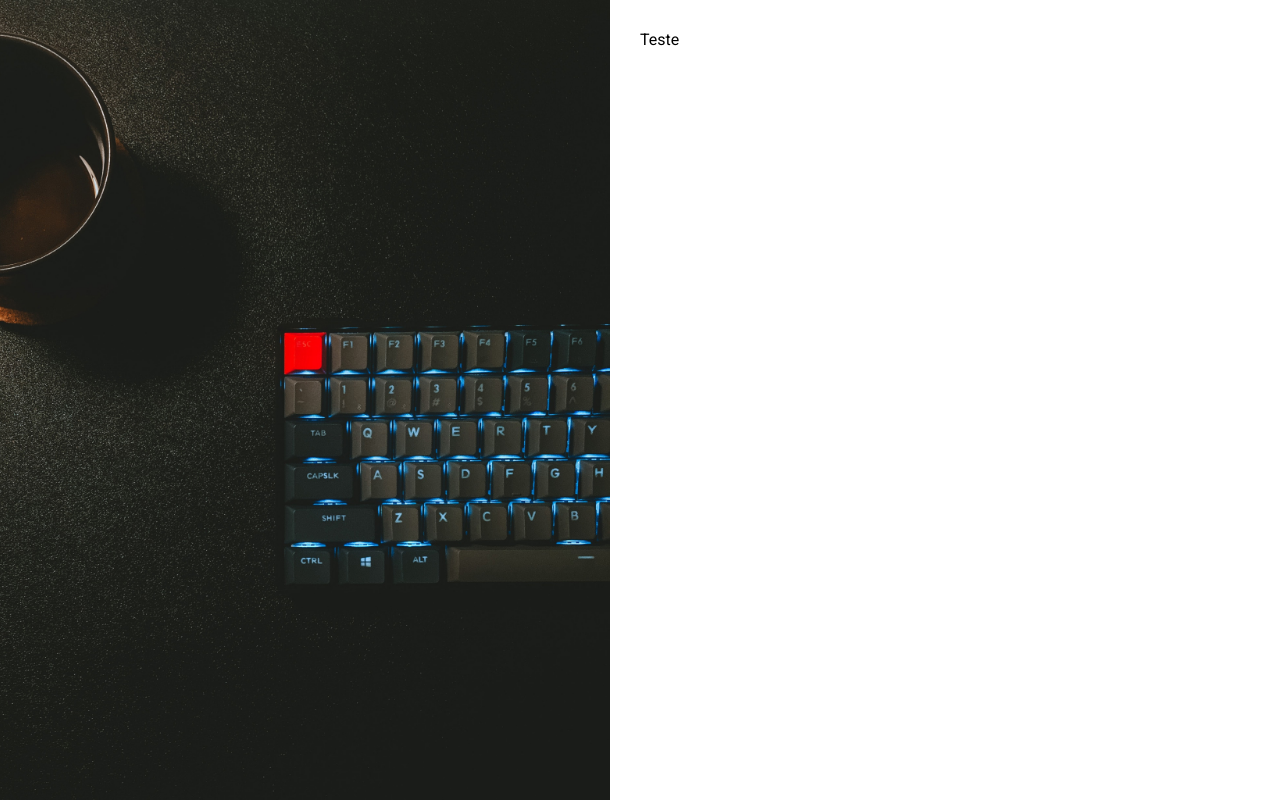
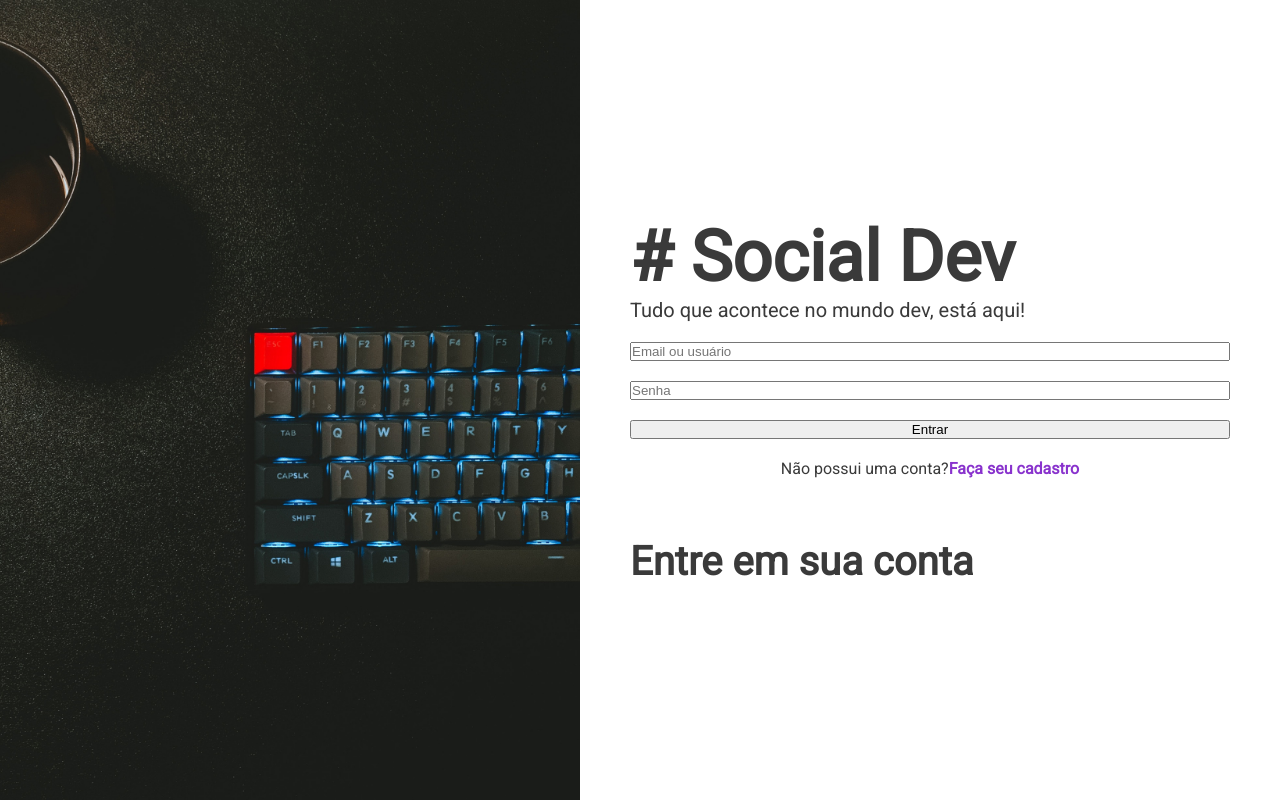
Before and after one commit to gmartins-dev/next-socialdev, a Next.js app: page /login in a window 1280 px wide. Built offline with nearby package versions, Linux system fonts and the light colour scheme.

Commit message:
criado esqueleto da pagina de login

```diff
--- a/pages/_app.jsx
+++ b/pages/_app.jsx
@@ -8,6 +8,13 @@
 
   body {
     font-family: 'Roboto', sans-serif;
+    color: #3A3A3A;
+  }
+
+  a {
+    color: #8933cd;
+    font-weight: bold;
+    text-decoration: none;
   }
 `;
 
--- a/pages/login.jsx
+++ b/pages/login.jsx
@@ -1,5 +1,46 @@
+import styled from 'styled-components';
 import ImageWithSpace from '../src/components/layout/ImageWithSpace';
+import { H1 } from './../src/components/typography/H1';
+import { H2 } from './../src/components/typography/H2';
+import { H4 } from './../src/components/typography/H4';
+
+const FormContainer = styled.div`
+  margin-top: 60px;
+`;
+
+const Form = styled.form`
+  display: flex;
+  flex-direction: column;
+  margin: 20px 0;
+  gap: 20px;
+`;
+
+const Text = styled.p`
+  text-align: center;
+`;
 
 export default function LoginPage({}) {
-  return <ImageWithSpace>Teste</ImageWithSpace>;
+  return (
+    <ImageWithSpace>
+      <H1># Social Dev</H1>
+      <H4>Tudo que acontece no mundo dev, está aqui!</H4>
+
+      <Form>
+        <input
+          placeholder="Email ou usuário"
+          type="email"
+        />
+        <input placeholder="Senha" type="password" />
+        <button>Entrar</button>
+      </Form>
+      <Text>
+        Não possui uma conta?
+        <a href="#">Faça seu cadastro</a>
+      </Text>
+
+      <FormContainer>
+        <H2>Entre em sua conta</H2>
+      </FormContainer>
+    </ImageWithSpace>
+  );
 }
--- a/src/components/layout/ImageWithSpace.jsx
+++ b/src/components/layout/ImageWithSpace.jsx
@@ -1,6 +1,6 @@
 import styled from 'styled-components';
 
-const WIDTH_BREAK = '600px';
+const WIDTH_BREAK = '700px';
 
 // fundo geral/externo do site
 const StyledFlex = styled.div`
@@ -24,16 +24,19 @@
 //todo conteudo interno da pagina
 const StyledContainer = styled.div`
   background-color: white;
-  padding: 30px;
+  padding: 30px 50px;
 
   @media (min-width: ${WIDTH_BREAK}) {
-    width: 100%;
-    min-width: calc(${WIDTH_BREAK} - 60px);
+    min-width: calc(${WIDTH_BREAK} - 100px);
   }
 
   @media (max-width: ${WIDTH_BREAK}) {
     min-width: 100%;
   }
+
+  display: flex;
+  flex-direction: column;
+  justify-content: center;
 `;
 
 //Component JSX:
--- /dev/null
+++ b/src/components/typography/H1.jsx
@@ -0,0 +1,8 @@
+import styled from 'styled-components';
+
+export const H1 = styled.h1`
+  font-size: 70px;
+  font-weight: bold;
+`;
+
+export default H1;
--- /dev/null
+++ b/src/components/typography/H2.jsx
@@ -0,0 +1,8 @@
+import styled from 'styled-components';
+
+export const H2 = styled.h2`
+  font-size: 40px;
+  font-weight: bold;
+`;
+
+export default H2;
--- /dev/null
+++ b/src/components/typography/H4.jsx
@@ -0,0 +1,8 @@
+import styled from 'styled-components';
+
+export const H4 = styled.h4`
+  font-size: 20px;
+  font-weight: 500;
+`;
+
+export default H4;
```
